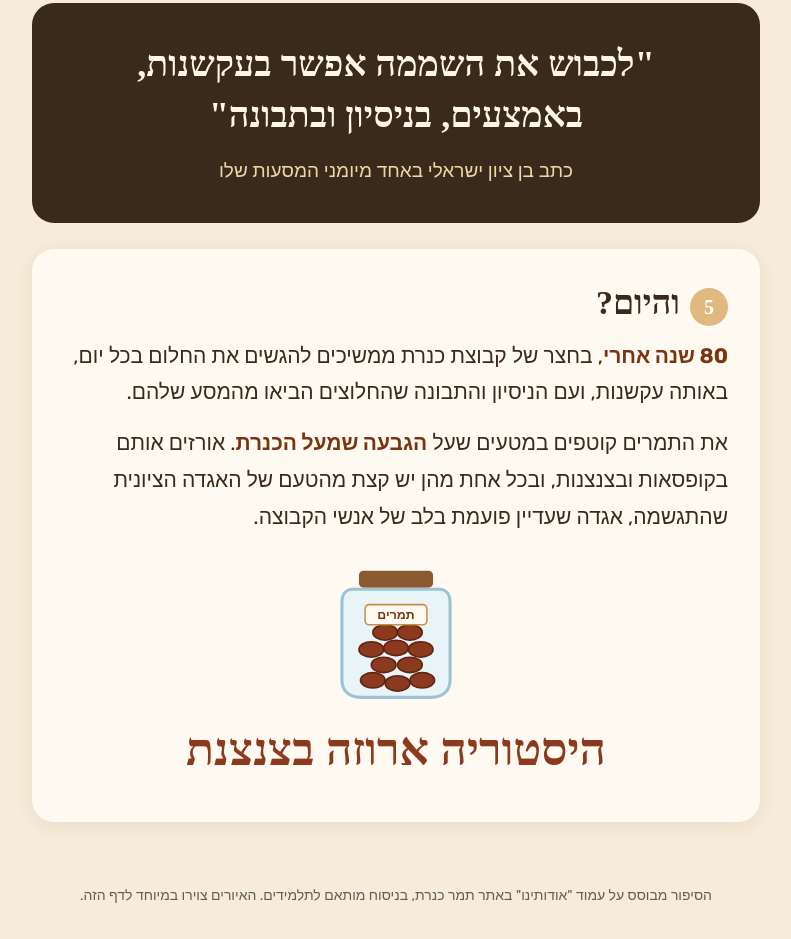
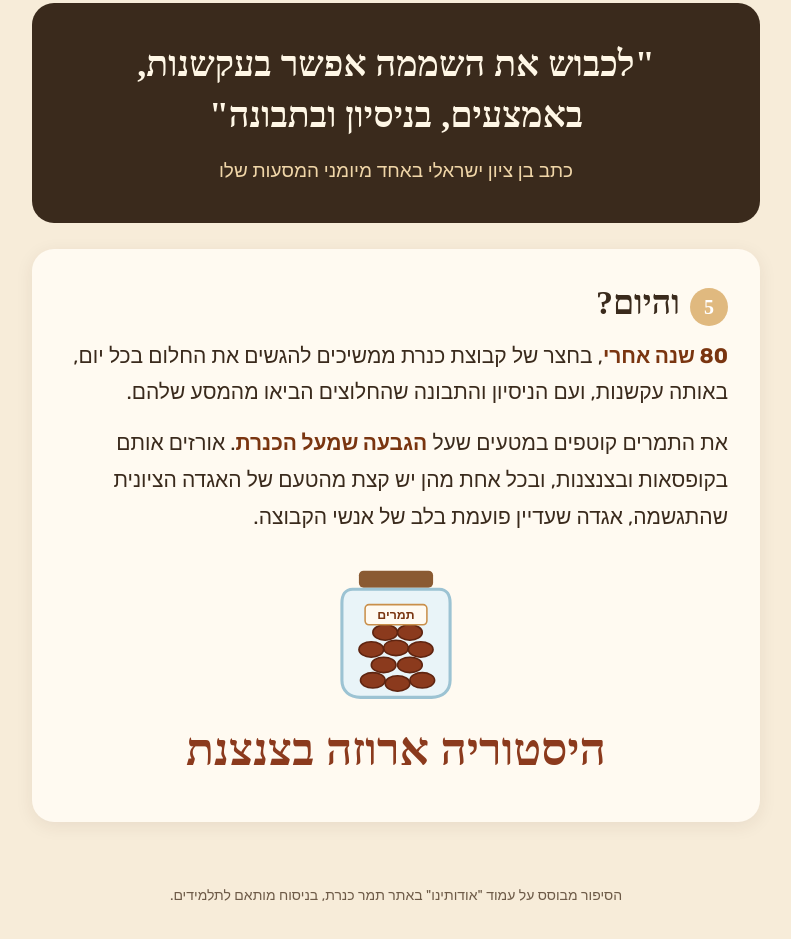
Before and after one commit to ofirhantis-lgtm/genially-fix-Ofir, a plain HTML site: page tamar-kineret-story/index.html in a window 1280 px wide. Shown: the part 2657-3596 px from the top of the page, without its empty margins (244-1035 px from the left). Drawn offline with Linux system fonts and the light colour scheme; a web font is replaced by a local one.

Commit message:
Story page: shorten footer
Co-Authored-By: Claude Opus 5.5 <noreply@anthropic.com>

```diff
--- a/tamar-kineret-story/index.html
+++ b/tamar-kineret-story/index.html
@@ -302,7 +302,7 @@
 
 </main>
 
-<footer>הסיפור מבוסס על עמוד "אודותינו" באתר תמר כנרת, בניסוח מותאם לתלמידים. האיורים צוירו במיוחד לדף הזה.</footer>
+<footer>הסיפור מבוסס על עמוד "אודותינו" באתר תמר כנרת, בניסוח מותאם לתלמידים.</footer>
 
 </body>
 </html>
```
